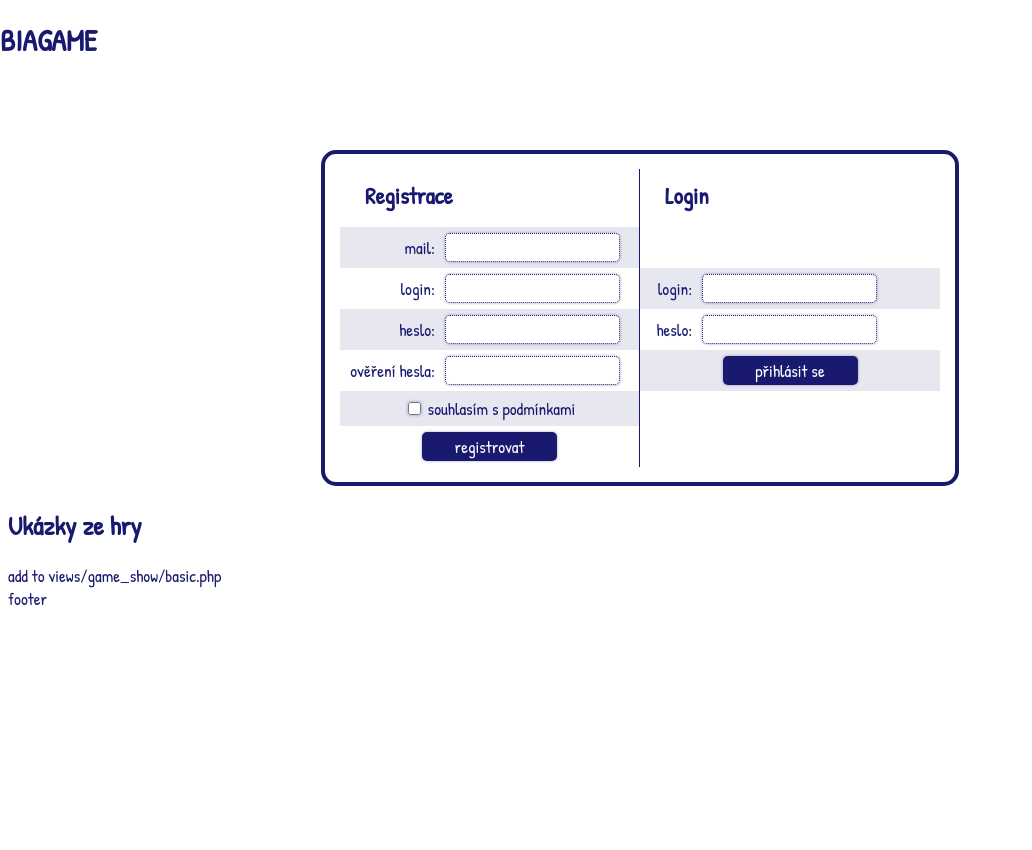
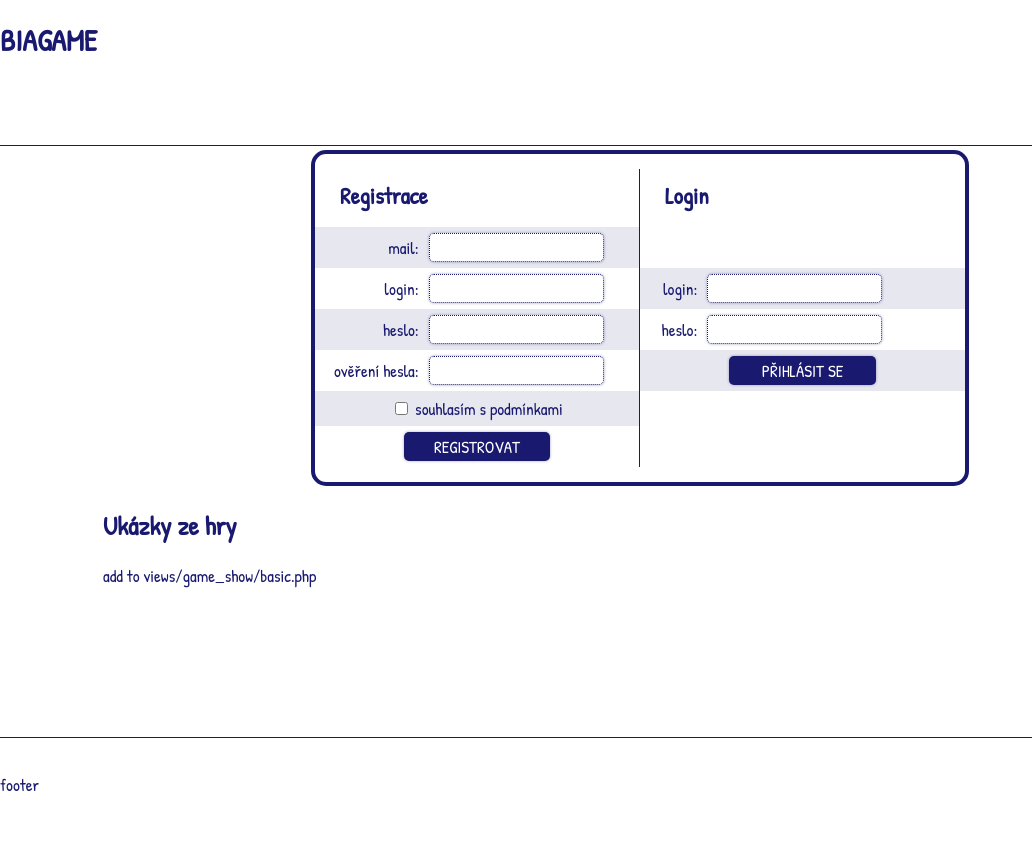
Before and after one commit to ununik/biagame, a PHP site: page /terminal/ in a window 1280 px wide. Shown: the top 850 px of the page, without its empty margins (0-1032 px from the left). Run offline with PHP 8.4, Linux system fonts and the light colour scheme; data comes from the database, SQL or seed files in the repository.

Commit message:
designing changes

```diff
--- a/controllers/log/navigation/navigation.php
+++ b/controllers/log/navigation/navigation.php
@@ -4,4 +4,4 @@
 
 	$html->addToNavigation('<a href="?page=profil">Profil</a>');
 	$html->addToNavigation('<a href="?page=store">Obchod</a>');
-	$html->addToNavigation('<span onclick="logout()">Odhlasit se</span>');
+	$html->addToNavigation('<a onclick="logout()">Odhlasit se</a>');
--- a/controllers/log/panel/panel.php
+++ b/controllers/log/panel/panel.php
@@ -1,3 +1,5 @@
 <?php
+
+$html->addHeader("<a>Level {$profil->getLevel()}</a>");
+$html->addHeader("<a>Energie {$profil->getFullEnergyAndMaxEnergy()}</a>");
 $html->addHeader("<a href='?page=money'><div>{$profil->getFullMouney()}</div></a>");
-$html->addHeader("<div>{$profil->getFullEnergyAndMaxEnergy()}</div>");
--- a/controllers/log/profil.php
+++ b/controllers/log/profil.php
@@ -1,7 +1,7 @@
 <?php
+$html->addCss('<link rel="stylesheet" href="css/profil.css" type="text/css">');
 $equipment = new Equipment();
 
 $html->addContent(include ('views/profil/description.php'));
-$html->addContent(include ('views/profil/storeLink.php'));
 $html->addContent(include ('views/profil/equipment.php'));
 $html->addContent(include ('views/profil/myItems.php'));
--- a/css/basicPage.css
+++ b/css/basicPage.css
@@ -19,7 +19,48 @@ h3{
 	width: 100%;
 	height: 150px;
 }
-#content{
-	margin: 150px 0px 0px 0px;
+#headerPanel{
+	position: absolute;
+	top: 110px;
+	height: 35px;
+	width: 100%;
+	border-bottom: 1px solid #191970;
+}
+#headerPanel{
+	margin-right: 150px;
+	display: inline-block;
+	float: left;
+	text-align: center;
 	width: 100%;
 }
+#headerPanel a{
+	margin: 0px 10px;
+	cursor: pointer;
+	display: inline-block;
+}
+#content{
+	margin: 150px 95px 0px 95px;
+}
+#navigation{
+	position: absolute;
+	top: 150px;
+	left: 0px;
+	width: 85px;
+}
+#navigation a{
+	display: block;
+	padding: 1px 2px 1px 6px;
+	cursor: pointer;
+	width: 100%;
+}
+#navigation a:nth-child(even){
+	background-color: rgba(25,25,112, 0.1);
+}
+#footer{
+	position: absolute;
+	width: 100%;
+	left: 0px;
+	margin-top: 150px;
+	padding: 35px 0px 55px 0px;
+	border-top: 1px solid #191970;
+}
--- a/css/unlogHome.css
+++ b/css/unlogHome.css
@@ -1,7 +1,7 @@
 #home_forms{
-	max-width: 600px;
+	max-width: 650px;
 	margin: 0px auto;
-	padding: 15px;
+	padding: 15px 0px;
 	border: 4px solid #191970;
 	border-radius: 15px;
 	overflow: auto;
@@ -32,6 +32,9 @@
 #registration_table tr:nth-child(6) td{
 	text-align: center;
 }
+#registration_table tr:nth-child(6) td input{
+	box-shadow: none;
+}
 #registration_table tr:nth-child(7) td{
 	text-align: center;
 }
@@ -41,6 +44,7 @@
 	border: none;
 	padding: 3px 0px;
 	width: 45%;
+	text-transform: uppercase;
 }
 #registration_table input{
 	border: 1px dotted #191970;
@@ -90,6 +94,7 @@
 	border: none;
 	padding: 3px 0px;
 	width: 45%;
+	text-transform: uppercase;
 }
 
 #status{
--- a/views/login/form.php
+++ b/views/login/form.php
@@ -6,11 +6,11 @@ $container .= "<tr>
 		</tr>";
 $container .= "<tr>
 		<td><label for='login_registration'>login:</label></td>
-		<td><input type='text' id='login_login'></td>
+		<td><input type='text' id='login_login' onkeypress='if (event.keyCode==13){ loginFormSend();}'></td>
 		</tr>";
 $container .= "<tr>
 		<td><label for='password_registration'>heslo:</label></td>
-		<td><input type='password' id='password_login'></td>
+		<td><input type='password' id='password_login' onkeypress='if (event.keyCode==13){ loginFormSend();}'></td>
 		</tr>";
 $container .= "<tr>
 		<td colspan='2'><input type='submit' value='přihlásit se' onclick='loginFormSend()'></td>
--- a/views/profil/myItems.php
+++ b/views/profil/myItems.php
@@ -1,10 +1,10 @@
 <?php
-$container = 'Me vybaveni';
+$container = '<div id="myItems">Me vybaveni';
 foreach($equipment->getAllItemsOnePlusNumber($profil->getId()) as $item)
 {
 	$container .= "<div>{$item['name']}";
 	if($item['count'] > 1) $container .= " ({$item['count']})";
 	$container .= "</div>";
 }
-
+$container .= "</div>";
 return $container;
--- a/views/registration/form.php
+++ b/views/registration/form.php
@@ -6,19 +6,19 @@ $container .= "<tr>
 		</tr>";
 $container .= "<tr>
 		<td><label for='mail_registration'>mail:</label></td>
-		<td><input type='text' id='mail_registration'></td>
+		<td><input type='text' id='mail_registration' onkeypress='if (event.keyCode==13){ registrationFormSend();}'></td>
 		</tr>";
 $container .= "<tr>
 		<td><label for='login_registration'>login:</label></td>
-		<td><input type='text' id='login_registration'></td>
+		<td><input type='text' id='login_registration' onkeypress='if (event.keyCode==13){ registrationFormSend();}'></td>
 		</tr>";
 $container .= "<tr>
 		<td><label for='password_registration'>heslo:</label></td>
-		<td><input type='password' id='password_registration'></td>
+		<td><input type='password' id='password_registration' onkeypress='if (event.keyCode==13){ registrationFormSend();}'></td>
 		</tr>";
 $container .= "<tr>
 		<td><label for='passwordAgain_registration'>ověření hesla:</label></td>
-		<td><input type='password' id='passwordAgain_registration'></td>
+		<td><input type='password' id='passwordAgain_registration' onkeypress='if (event.keyCode==13){ registrationFormSend();}'></td>
 		</tr>";
 $container .= "<tr>
 		<td colspan='2'><input type='checkbox' id='rules_registration'><label for='rules_registration'> souhlasím s podmínkami</label></td>
```
Also changed, not shown: css/profil.css (added, +26 -0 lines), views/profil/description.php (+8 -4 lines), views/profil/equipment.php (+4 -4 lines).
